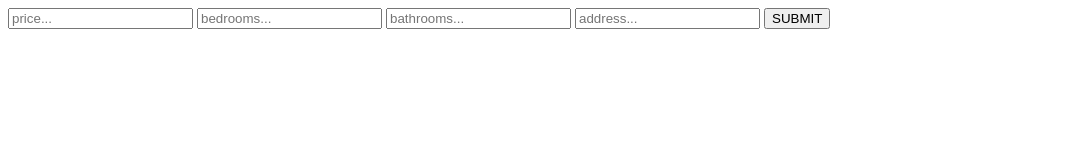
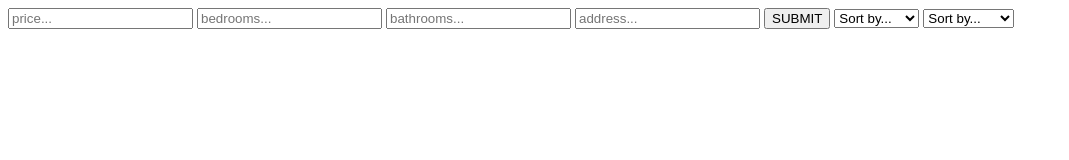
Before and after one commit to harry-z-huang/Real-Estate-App, a plain HTML site: page index.html in a window 1280 px wide. Shown: the whole page, without its empty margins (0-1069 px from the left). Drawn offline with Linux system fonts and the light colour scheme.

Commit message:
working on dropdown

```diff
--- a/index.html
+++ b/index.html
@@ -18,12 +18,27 @@
             <input id="bathrooms" placeholder="bathrooms..."/>
             <input id="address" placeholder="address..."/>
             <button id="addHouse">SUBMIT</button>
+            <select id = "sortBy" onchange = "" >
+                <!-- https://www.javatpoint.com/how-to-create-dropdown-list-using-javascript -->
+                <option value="" disabled selected> Sort by... </option>
+                <!-- https://stackoverflow.com/questions/5805059/how-do-i-make-a-placeholder-for-a-select-box  -->
+                <option> price </option>
+                <option> bedrooms </option>
+                <option> bathrooms </option>
+            </select>
+            <select id = "order..." onchange = "" >
+                <!-- https://www.javatpoint.com/how-to-create-dropdown-list-using-javascript -->
+                <option value="" disabled selected> Sort by... </option>
+                <!-- https://stackoverflow.com/questions/5805059/how-do-i-make-a-placeholder-for-a-select-box  -->
+                <option> ascending </option>
+                <option> descending </option>
+            </select>
         </div>
         <div id="views">
 
         </div>
     </main>
+    <script src="js/classes.js"></script>
     <script src="js/index.js"></script>
-    <script src="js/classes.js"></script>
 </body>
 </html>
--- a/js/index.js
+++ b/js/index.js
@@ -12,5 +12,4 @@ addHouseButton.addEventListener("mousedown", function(){
     let newHouse = createListing(priceInput.value, bedroomInput.value, bathroomInput.value, addressInput.value);
 
     view.addListing(newHouse)
-    console.log("oh yeah")
 })
```
Also changed, not shown: js/classes.js (line endings or trailing spaces).
